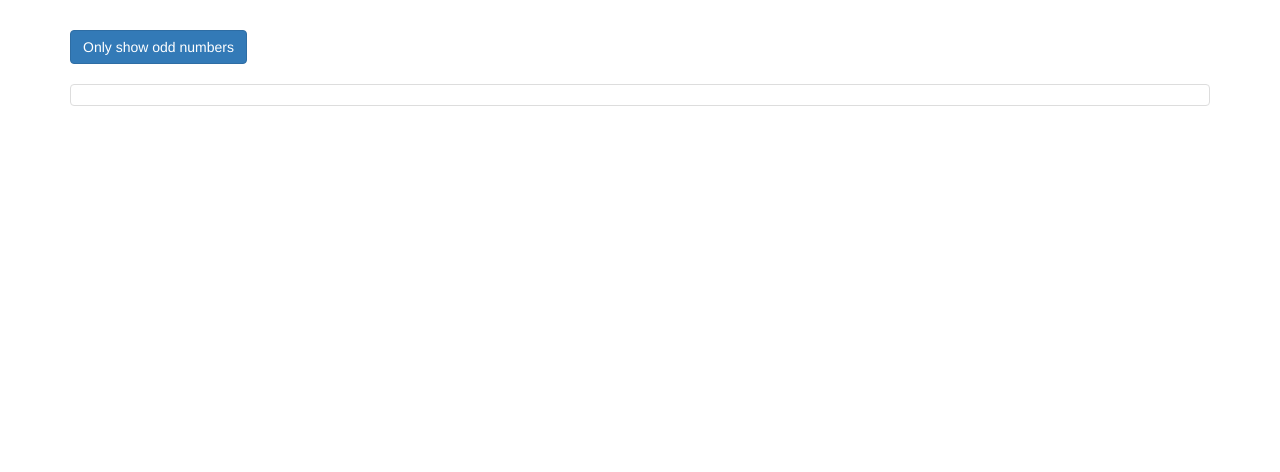
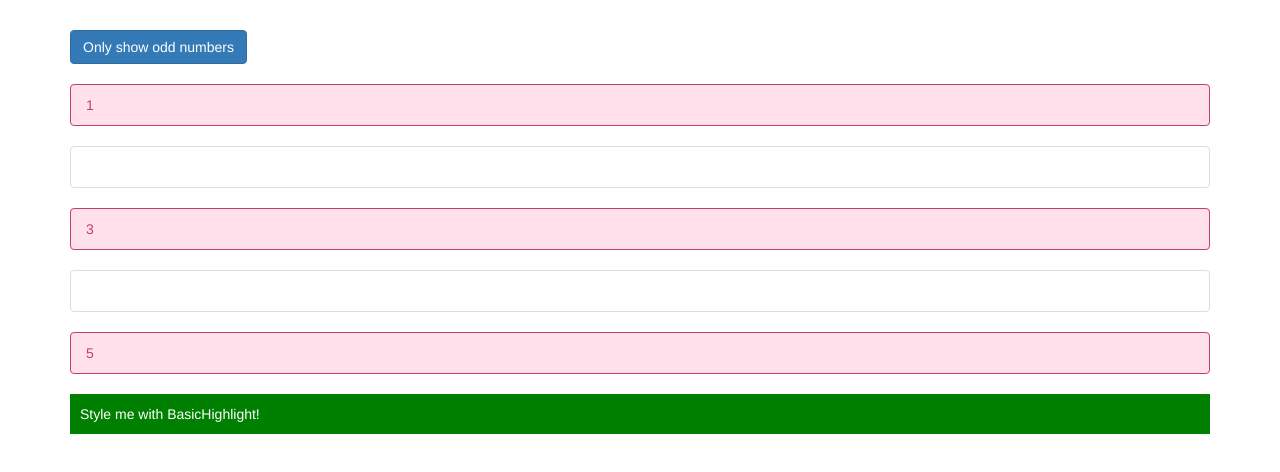
Before and after one commit to nimappl/angular-practice, an Angular app: page / in a window 1280 px wide. Shown: the top 472 px of the page. Built offline with nearby package versions, Linux system fonts and the light colour scheme.

Commit message:
Creating a Basic Attribute Directive

```diff
--- a/src/app/app.component.css
+++ b/src/app/app.component.css
@@ -1,3 +1,8 @@
 .container {
   margin-top: 30px;
 }
+
+.odd {
+  border: 1px solid #bf4172;
+  background-color: #ffe0eb;
+}
--- a/src/app/app.component.html
+++ b/src/app/app.component.html
@@ -5,14 +5,33 @@
         class="btn btn-primary"
         (click)="onlyOdd = !onlyOdd">Only show odd numbers</button>
       <br><br>
-      <ul class="list-group">
+      <ul class="list-group" *ngFor="let number of numbers">
         <li
-          class="list-group-item">
+          class="list-group-item"
+          [ngClass]="{odd: number % 2 !== 0}"
+          [ngStyle]="{color: number % 2 !==0 ? '#bf4172' : 'transparent'}"
+          *ngIf="onlyOdd && number % 2 !== 0">
+          {{ number }}
+        </li>
+        <li
+          [ngClass]="{odd: number % 2 !== 0}"
+          [ngStyle]="{color: number % 2 !==0 ? '#bf4172' : 'transparent'}"
+          class="list-group-item"
+          *ngIf="!onlyOdd && number % 2 !== 0">
+          {{ number }}
+        </li>
+        <li
+          [ngClass]="{odd: number % 2 !== 0}"
+          [ngStyle]="{color: number % 2 !==0 ? '#bf4172' : 'transparent'}"
+          class="list-group-item"
+          *ngIf="!onlyOdd && number % 2 === 0">
+          {{ number }}
         </li>
       </ul>
       <ng-template [ngIf]="onlyOdd">
         <p>Only odd</p>
       </ng-template>
+      <p appBasicHighlight>Style me with BasicHighlight!</p>
     </div>
   </div>
 </div>
--- a/src/app/app.module.ts
+++ b/src/app/app.module.ts
@@ -2,12 +2,13 @@ import { BrowserModule } from '@angular/platform-browser';
 import { NgModule } from '@angular/core';
 import { FormsModule } from '@angular/forms';
 
-
 import { AppComponent } from './app.component';
+import { BasicHighlightDirective } from './basic-highlight/basic-highlight.directive';
 
 @NgModule({
   declarations: [
-    AppComponent
+    AppComponent,
+    BasicHighlightDirective
   ],
   imports: [
     BrowserModule,
--- /dev/null
+++ b/src/app/basic-highlight/basic-highlight.directive.ts
@@ -0,0 +1,14 @@
+import { Directive, ElementRef, OnInit } from '@angular/core';
+
+@Directive({
+  selector: '[appBasicHighlight]'
+})
+export class BasicHighlightDirective implements OnInit {
+  constructor(private elementRef: ElementRef) { }
+
+  ngOnInit(): void {
+    this.elementRef.nativeElement.classList.add('p-3');
+    this.elementRef.nativeElement.style.backgroundColor = 'green';
+    this.elementRef.nativeElement.style.color = 'white';
+  }
+}
```
Also changed, not shown: 1 other file (tests, documents, lock files or other folders).
